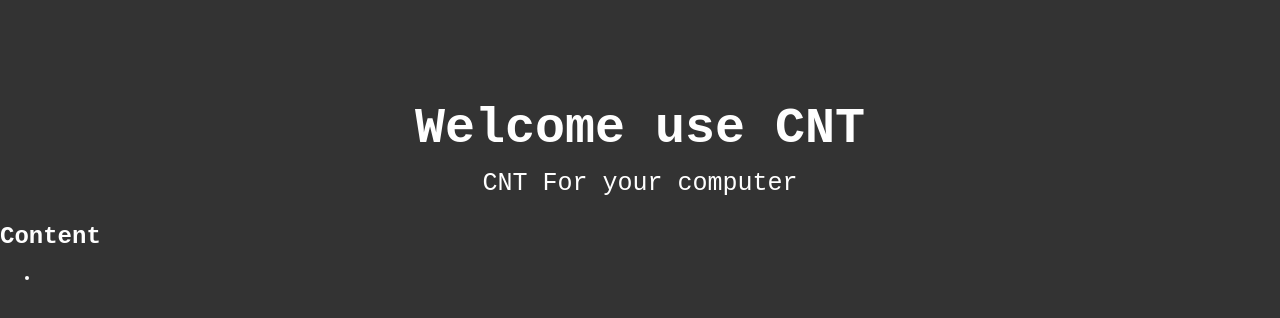
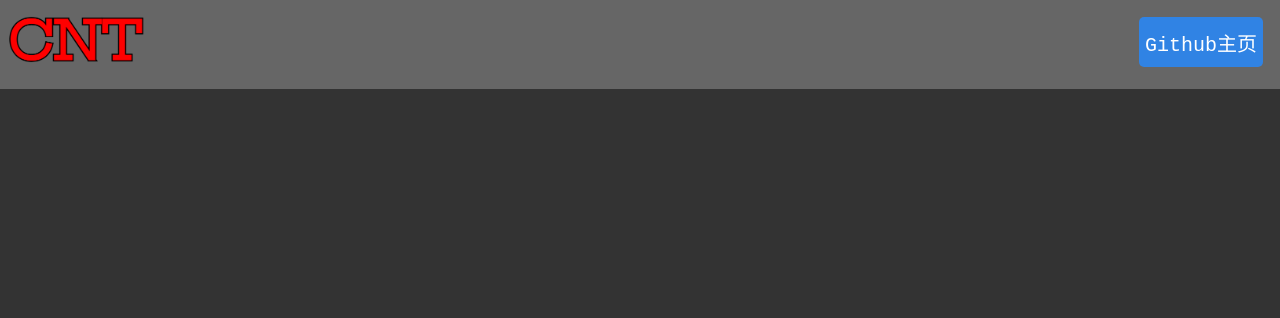
Before and after one commit to APlcexenicesetrl/CNT, a plain HTML site: page Windows/help/index.html in a window 1280 px wide. Drawn offline with Linux system fonts and the light colour scheme.

Commit message:
Last Update

```diff
--- a/Windows/help/index.html
+++ b/Windows/help/index.html
@@ -5,18 +5,28 @@
         <meta name="viewport" content="width=device-width, initial-scale=1.0">
         <title>CNT | Help</title>
         <link rel="stylesheet" href="./system/index.css">
+        <script src="./system/index.js"></script>
+        <script>
+            class git{
+                constructor(){
+                    this.link = {
+                        github: "https://github.com/TaimWay/CNT"
+                    };
+                }
+            }
+            gits = new git();
+        </script>
     </head>
     <body>
-        <section class="main">
-            <h1 class="title">Welcome use CNT</h1>
-            <p class="subtitle">CNT For your computer</p>
+        <div class="header">
+            <div class="text">
+                <canvas class="Logo"></canvas>
+            </div>
+            <div class="button">
+                <input type="button" value="Github主页" onclick="program.link(gits.link.github);">
+            </div>
 
-            <div class="content">
-                <h2>Content</h2>
-                <ul class="content">
-                    <li class="content-list"></li>
-                </ul>
-            </div>
-        </section>
+        </div>
+
     </body>
 </html>
--- a/Windows/help/system/index.css
+++ b/Windows/help/system/index.css
@@ -10,14 +10,26 @@ html,body{
     color: #fff;
     font-family: 'Courier New', Courier, monospace;
 }
-
-.title{
-    font-size: 50px;
-    text-align: center;
-    margin-top: 100px;
+.header{
+    padding: 2px;
+    background-color: #666;
+    display: flex;
 }
-.subtitle{
-    font-size: 25px;
-    text-align: center;
-    margin-top: -30px;
+.header .button{
+    padding: 15px;
+    margin-left: auto;
 }
+input[type="button"]{
+    background-color: #3083e4;
+    border: none;
+    border-radius: 5px;
+    width: auto;
+    height: 50px;
+    font-size: 20px;
+}
+.Logo{
+    height: 80px;
+    width: 150px;
+    background-image: url("./Logo.png");
+    background-size: 150px;
+}
--- /dev/null
+++ b/Windows/help/system/index.js
@@ -0,0 +1,12 @@
+class program{
+    constructor(){
+
+    }
+    link(link){
+        let _link_ = document.createElement('a');
+        _link_.setAttribute('href',link)
+        _link_.click();
+    }
+}
+
+program = new program();
```
Also changed, not shown: Windows/help/system/Logo.png (added), 2 other files.
